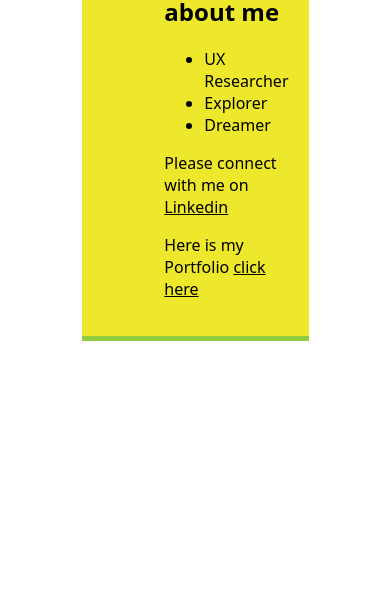
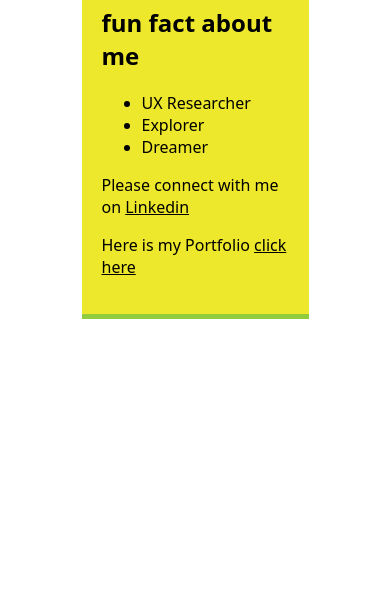
Before and after one commit to whyipeee/business-card, a website built with Vite: page index.html in a window 390 px wide. Shown: the part 238-844 px from the top of the page. Built offline with nearby package versions, Linux system fonts and the light colour scheme; files whose address does not match are found by name; a web font is replaced by a local one.

Commit message:
update responsive.css

```diff
--- a/styles.css
+++ b/styles.css
@@ -5,6 +5,7 @@
     padding:20px;
     margin-left: auto;
     margin-right: auto;
+    flex-wrap:wrap;
     border-bottom:5px solid #91CB3E;
     background: #EEE82C;
     color:black;
@@ -25,5 +26,6 @@ a:hover{
 
 .avatar{
     width:300px;
+    height: auto;
 
 }
```
